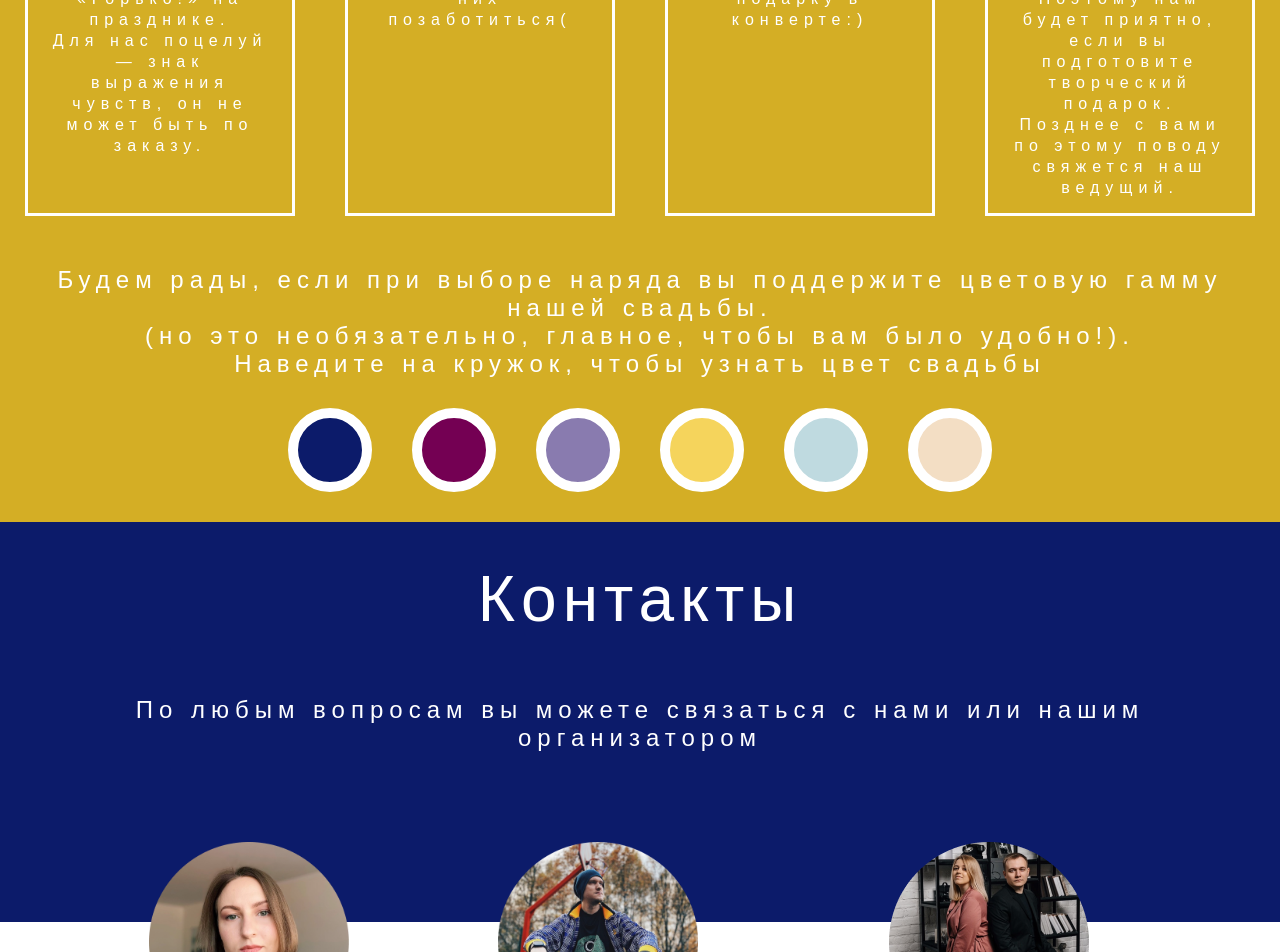
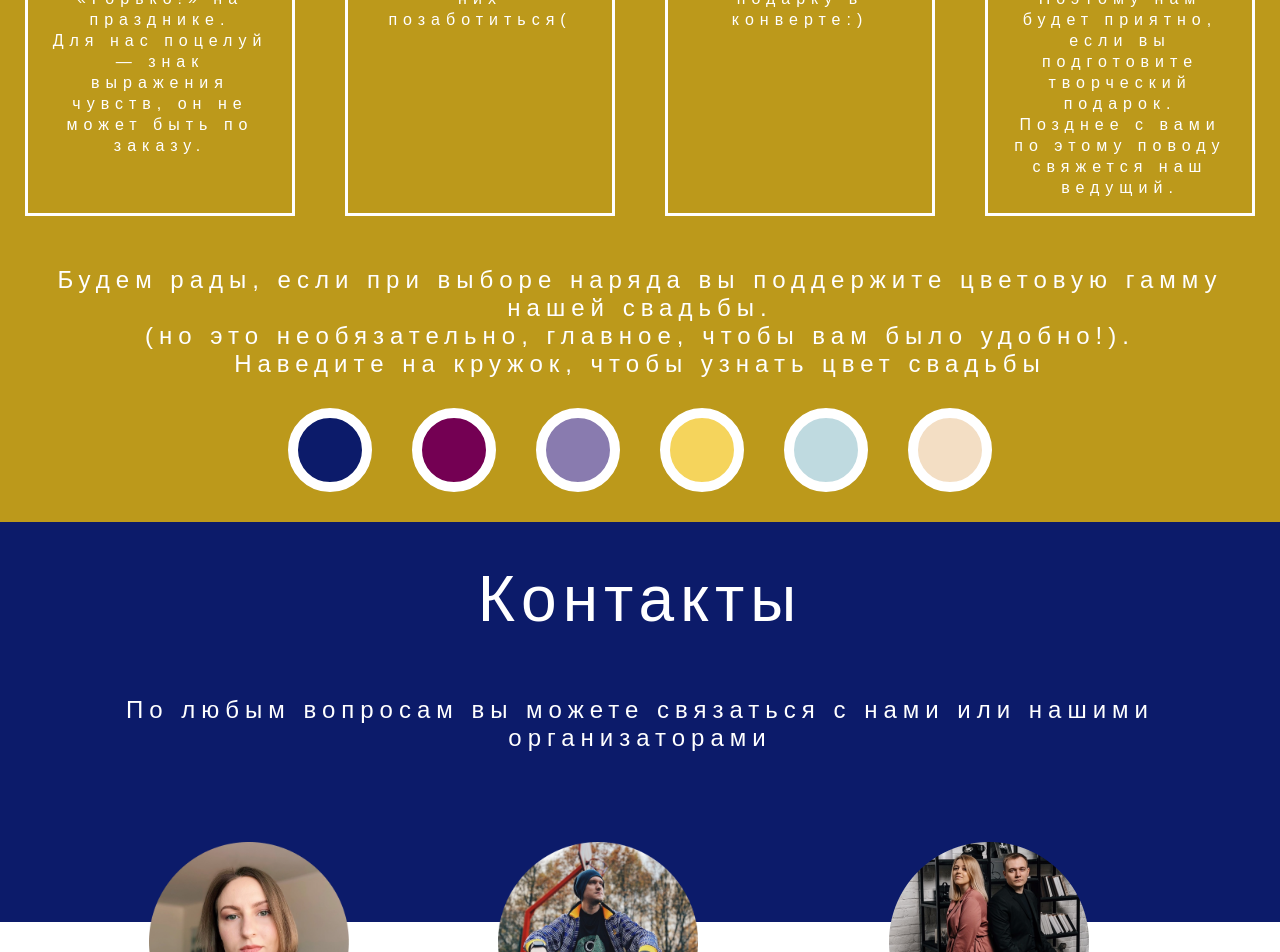
Before and after one commit to nokauttorton/kk-wedding, a Vue app: page / in a window 1280 px wide. Shown: the part 3488-4440 px from the top of the page. Built offline with nearby package versions, Linux system fonts and the light colour scheme.

Commit message:
version 0.1.14

```diff
--- a/src/views/MainPage.vue
+++ b/src/views/MainPage.vue
@@ -77,7 +77,7 @@
       </div>
     </w-page-block>
 
-    <w-page-block color="#D4AE25" :centered="false" v-scrollfadeanimation>
+    <w-page-block color="rgba(188, 153, 27, 1)" :centered="false" v-scrollfadeanimation>
       <div class="suggestions-block flex justify-center">
         <div class="page-title-large text-center wp-10 pt-10 mb-5" @click="rotate">Пожелания</div>
         <div class="suggestions">
@@ -104,7 +104,7 @@
       <div class="contacts-block flex justify-center">
         <div class="contact-text">
           <div class="page-title-large text-center wp-10 pt-10 mb-15" @click="rotate">Контакты</div>
-          <div class="page-title-middle text-center prl-10">По любым вопросам вы можете связаться с нами или нашим организатором</div>
+          <div class="page-title-middle text-center prl-10">По любым вопросам вы можете связаться с нами или нашими организаторами</div>
           <div class="contact-persons">
             <div class="contact-person" v-for="contact in contacts" :key="contact.photo">
               <img :src="getImgUrl(contact.photo)" height="200" width="200" :alt="contact.name" class="person-photo"/>
```
Also changed, not shown: src/assets/organizers.png.
